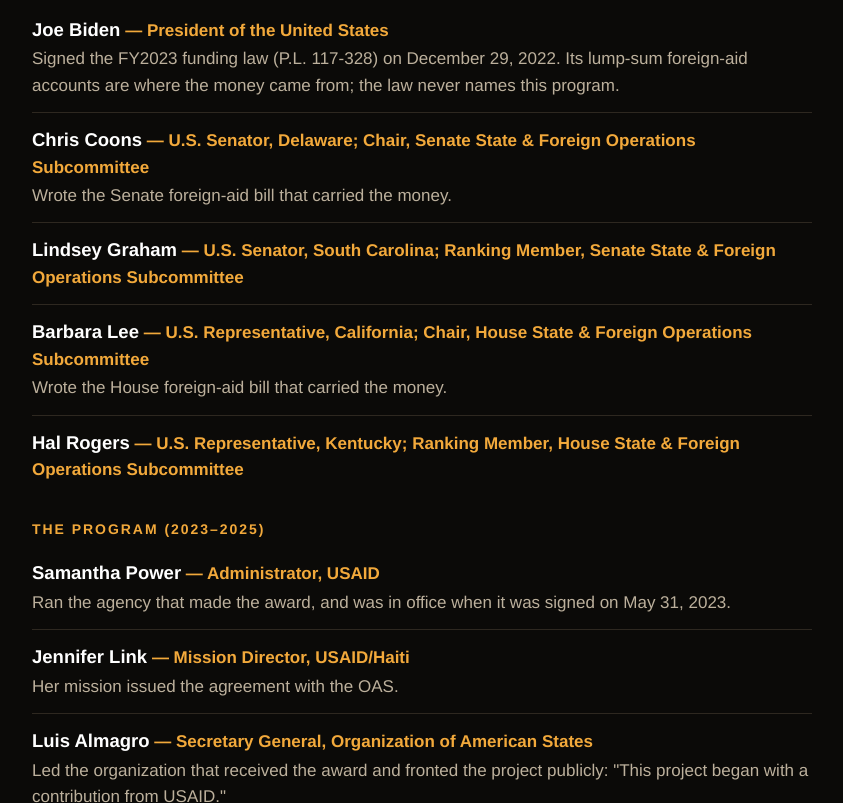
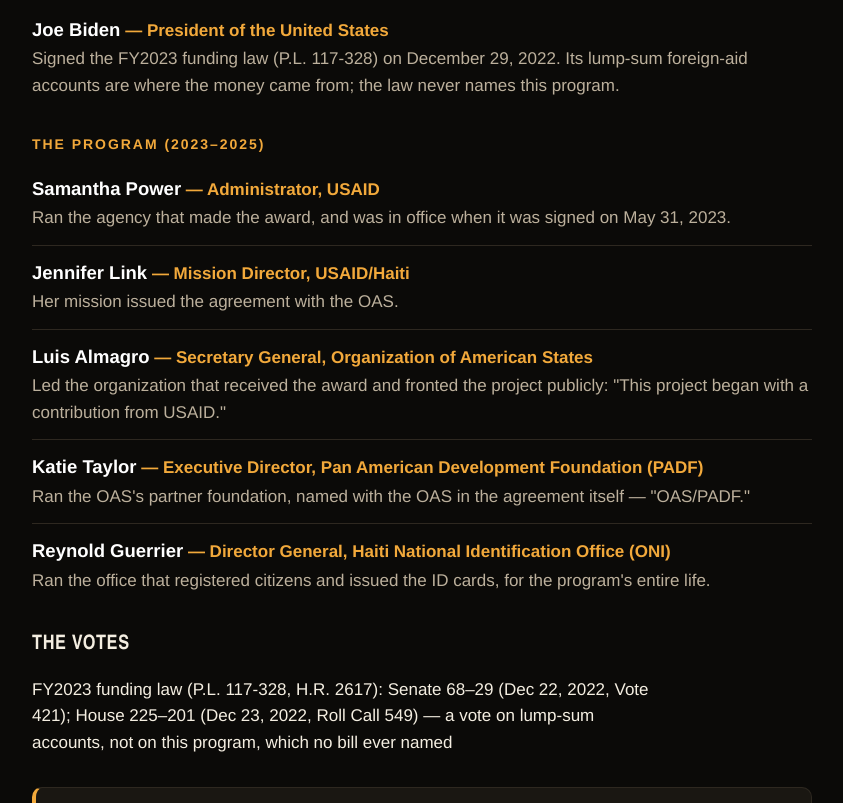
Before and after one commit to Makedealnow/whodidus-staging, a plain HTML site: page case-003.html in a window 1280 px wide. Shown: the part 1209-2012 px from the top of the page, without its empty margins (218-1061 px from the left). Drawn offline with Linux system fonts and the light colour scheme.

Commit message:
Case 003: remove the four SFOPS appropriators from the Who did us list (committee role alone is not a documented act)

```diff
--- a/case-003.html
+++ b/case-003.html
@@ -41,12 +41,6 @@
     <ul class="names">
       <li><span class="who"><strong>Joe Biden</strong></span> <span class="role">— President of the United States</span>
         <span class="did">Signed the FY2023 funding law (P.L. 117-328) on December 29, 2022. Its lump-sum foreign-aid accounts are where the money came from; the law never names this program.</span></li>
-      <li><span class="who"><strong>Chris Coons</strong></span> <span class="role">— U.S. Senator, Delaware; Chair, Senate State &amp; Foreign Operations Subcommittee</span>
-        <span class="did">Wrote the Senate foreign-aid bill that carried the money.</span></li>
-      <li><span class="who"><strong>Lindsey Graham</strong></span> <span class="role">— U.S. Senator, South Carolina; Ranking Member, Senate State &amp; Foreign Operations Subcommittee</span></li>
-      <li><span class="who"><strong>Barbara Lee</strong></span> <span class="role">— U.S. Representative, California; Chair, House State &amp; Foreign Operations Subcommittee</span>
-        <span class="did">Wrote the House foreign-aid bill that carried the money.</span></li>
-      <li><span class="who"><strong>Hal Rogers</strong></span> <span class="role">— U.S. Representative, Kentucky; Ranking Member, House State &amp; Foreign Operations Subcommittee</span></li>
     </ul>
 
     <p class="group-label">The program (2023–2025)</p>
```
